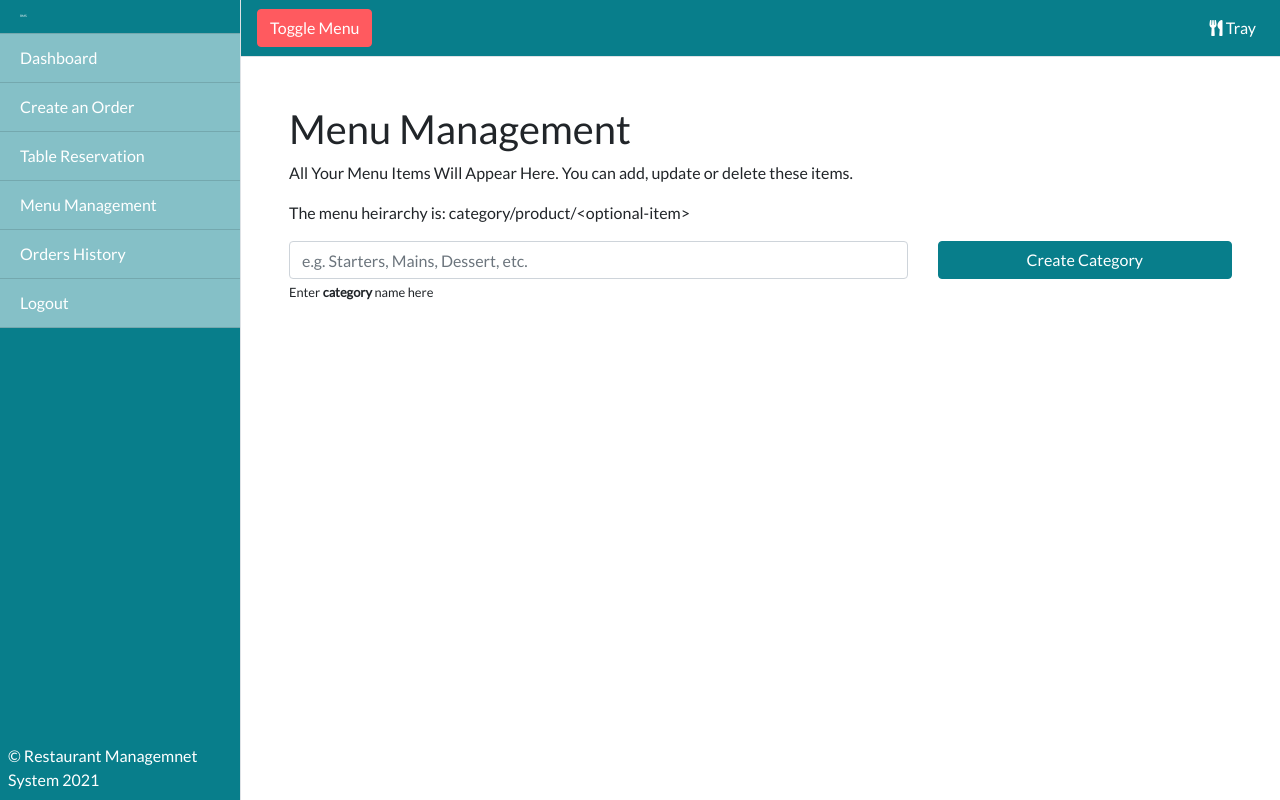
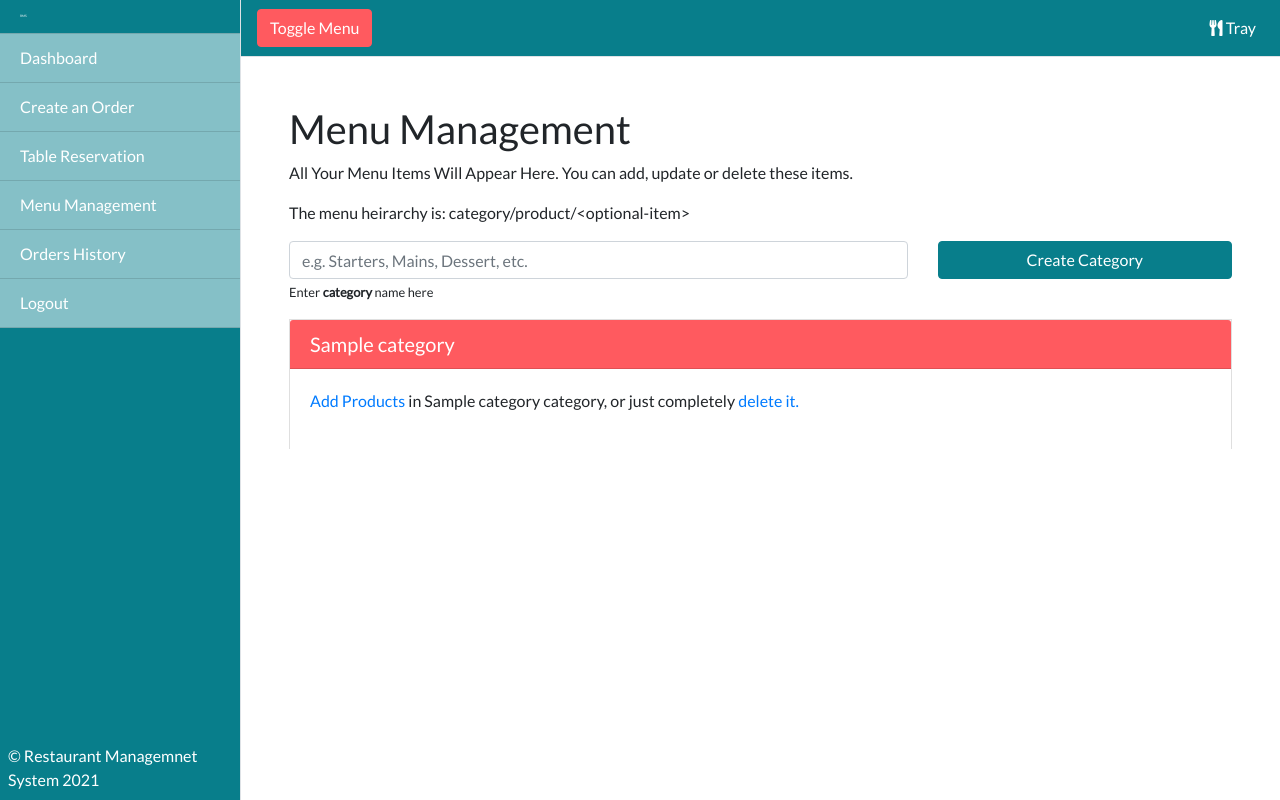
Before and after one commit to riteshsharma18/restaurant-app, a Flask app: page /menu-management/ in a window 1280 px wide. Run offline with Flask 2, Linux system fonts and the light colour scheme; the visitor is signed in with stand-in values (Sample User, id 1); a database or web service that is not in the repository returns one stand-in record (values such as "Sample title"); data that the repository does not hold is empty; parts of the project's set-up code (start-up, migrations or seed data) failed here and were passed over; some libraries are stand-ins or nearby versions.

Commit message:
updated config file and updated menu-management.html with clean codebase

```diff
--- a/templates/private/menu-management.html
+++ b/templates/private/menu-management.html
@@ -48,14 +48,38 @@
                 </div>
             </form>
 
-
+            <div class="accordion" id="accordionExample">
 
 
               {%for category in data['categories']%}
 
 
 
+
+
+              <div class="card z-depth-0 bordered">
+                <div class="card-header" id="headingOne" style="cursor: pointer; color:white;"  data-toggle="collapse" data-target="#col{{category['id']}}"
+                aria-expanded="true" aria-controls="col{{category['id']}}">
+                  <h5 class="mb-0" >
+
+                      {{category['category']}}
+
+
+                  </h5>
+                </div>
+                <div id="col{{category['id']}}" class="collapse {%if category['id'] == data['categories'][0]['id']%} show {%endif%}" aria-labelledby="headingOne"
+                  data-parent="#accordionExample">
+                  <div class="card-body">
+                    <p><a href="#" id="ap{{category['id']}}" class="add-product-selector   class-{{category['category']}}">Add Products</a> in {{category['category']}} category, or just completely <a href="{{url_for('menu_management_delete_category', id=category['id'])}}">delete it.</a></p>
+
+                  </div>
+                </div>
+              </div>
+
               {%endfor%}
+            </div>
+
+
 
 
 
@@ -87,6 +111,8 @@
 
 
       <div class="modal fade" id="addProductModal" tabindex="-1" role="dialog" aria-labelledby="addProductModalTitle" aria-hidden="true">
+        <form action="{{url_for('menu_management_add_product')}}" method="POST" enctype="multipart/form-data">
+
         <div class="modal-dialog modal-dialog-centered modal-lg" role="document">
           <div class="modal-content">
             <div class="modal-header bg-primary">
@@ -97,26 +123,26 @@
             </div>
             <div class="modal-body">
               <p>Add a new product here. </p>
-              <form onsubmit="return false">
                 <input type="hidden" name="category" />
-                <input type="text" class="form-control mb-2" name="product_name" placeholder="Enter product name" onblur="xyz()"/>
-                <input type="text" class="form-control mb-2" name="price" placeholder="Enter price in CAD"/>
-                <input type="text" class="form-control mb-2" name="variant" placeholder="Enter the variants of "/>
+                <input type="text" required class="form-control mb-2" name="product_name" placeholder="Enter product name" onblur="xyz()"/>
+                <input type="text"  required class="form-control mb-2" name="price" placeholder="Enter price in CAD"/>
+                <input type="text" required class="form-control mb-2" name="variants" placeholder="Enter the variants of "/>
                 <small>If you have more than one variants, type the variants seperated by comma. eg: <b>small,large,party</b></small>
                 <div class="form-group">
                   <label for="file">Upload product image here:</label>
-                <input type="file" id="file" class="form-control-file mb-2" onchange="fileValidation()" name="image"/>
+                <input type="file" id="file" required class="form-control-file mb-2" onchange="fileValidation()" name="product_image"/>
                 </div>
-              </form>
               <hr/>
 
             </div>
             <div class="modal-footer">
               <button type="button" class="btn btn-secondary" data-dismiss="modal">Close</button>
-              <button type="button" class="btn btn-secondary">Save changes</button>
+              <button type="submit" class="btn btn-secondary">Save changes</button>
             </div>
           </div>
         </div>
+      </form>
+
       </div>
 
 
@@ -131,11 +157,17 @@
           $("#wrapper").toggleClass("toggled");
         });
 
-        var addProduct = (category)=>{
 
+
+        $("a.add-product-selector").click((event)=>{
+
+          category = event.target.className.split("   ")[1].split("-").slice(1).join("-");
           $("#productCategoryInModal").text(category);
-          $("inpu[name=category]").val(category);
-        }
+          $("input[name=category]").val(this.id);
+          $("#addProductModal").modal('show');
+
+        });
+
 
 
 
```
Also changed, not shown: config.py (+4 -4 lines).
